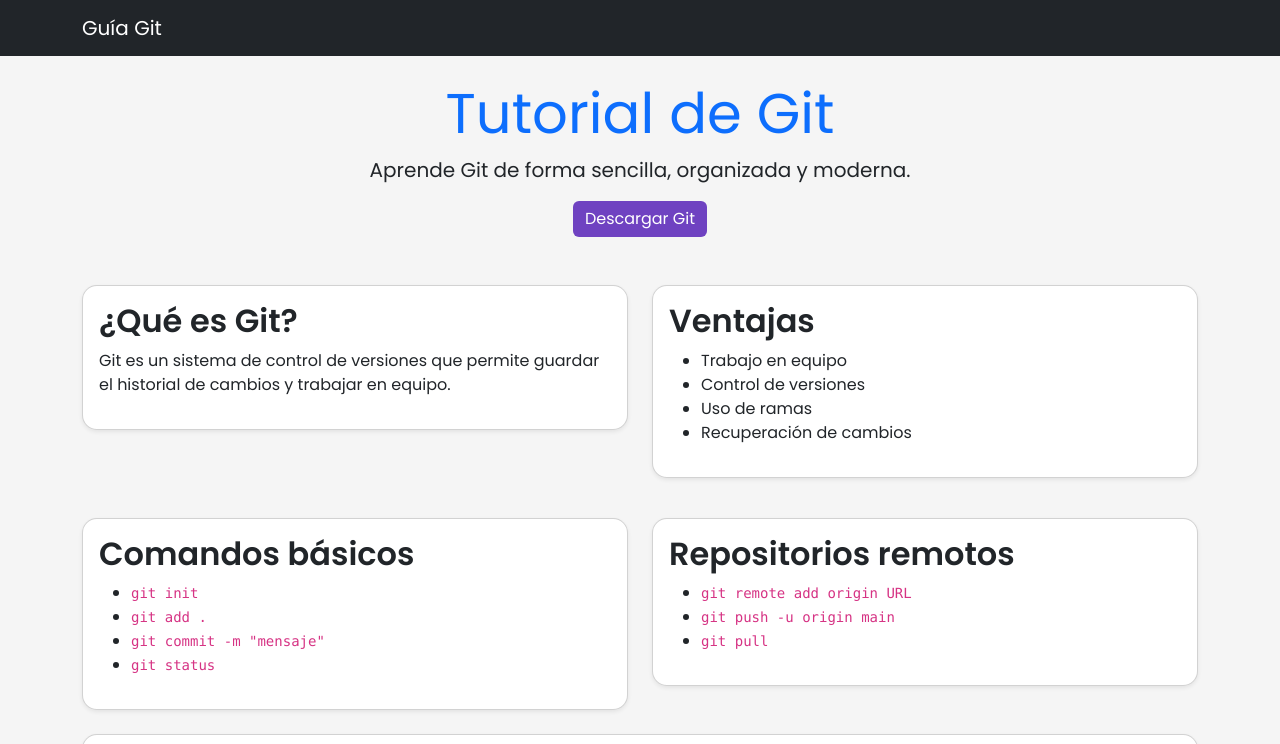
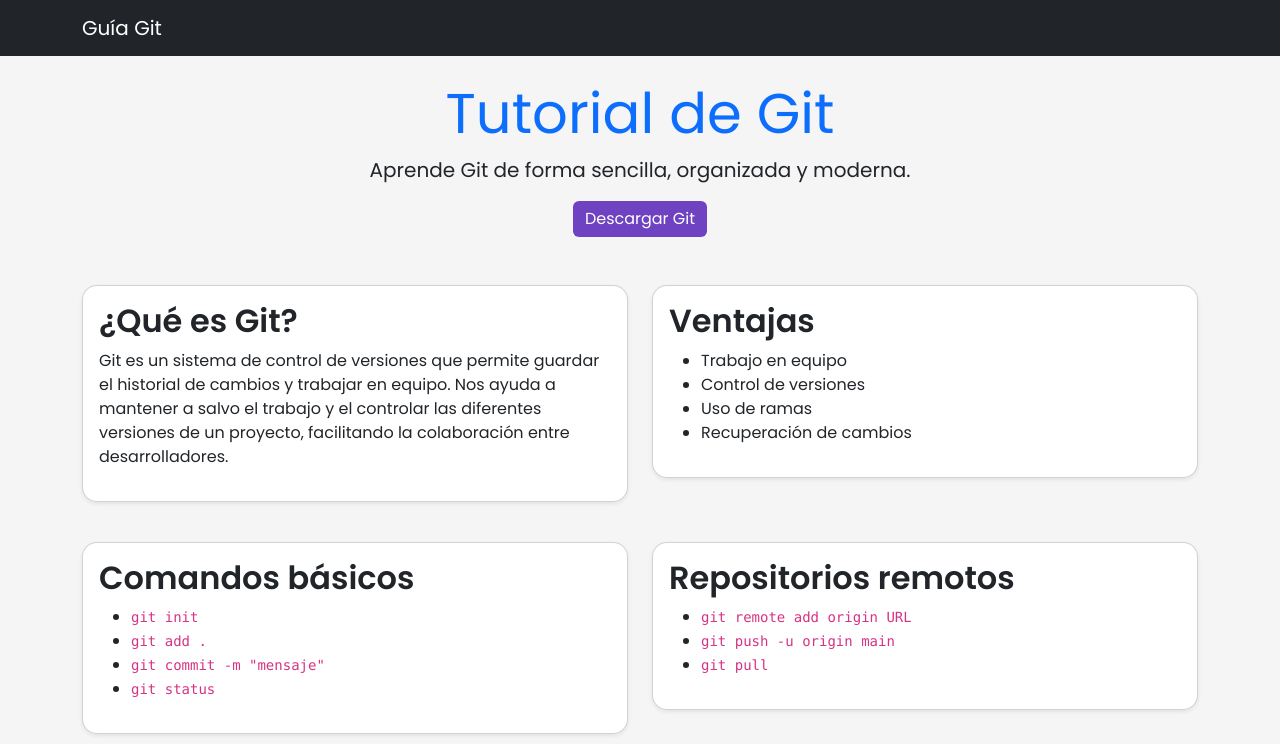
Before and after one commit to LisCarballo27/Laboratorio-git, a plain HTML site: page index.html in a window 1280 px wide. Shown: the top 744 px of the page. Drawn offline with nearby package versions, Linux system fonts and the light colour scheme.

Commit message:
Agregar contenido en el index

```diff
--- a/index.html
+++ b/index.html
@@ -40,7 +40,9 @@
       <div class="col-md-6">
         <div class="card p-3 shadow-sm">
           <h2>¿Qué es Git?</h2>
-          <p>Git es un sistema de control de versiones que permite guardar el historial de cambios y trabajar en equipo.</p>
+          <p>Git es un sistema de control de versiones que permite guardar el historial de cambios y trabajar en equipo. Nos ayuda a mantener a salvo el trabajo y el
+            controlar las diferentes versiones de un proyecto, facilitando la colaboración entre desarrolladores.
+          </p>
         </div>
       </div>
 
```
